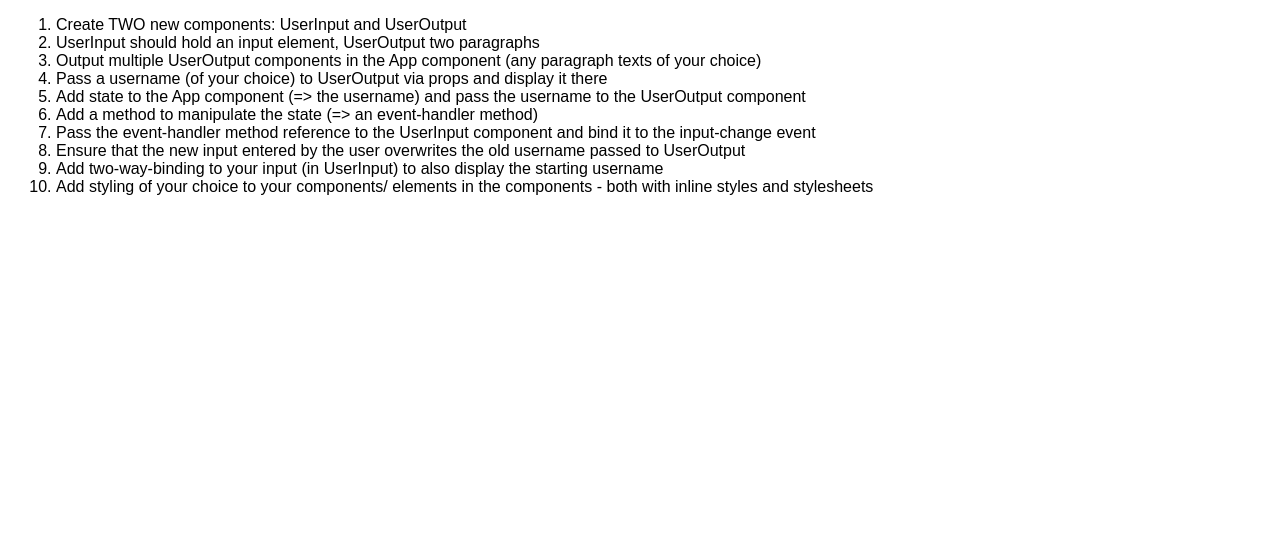
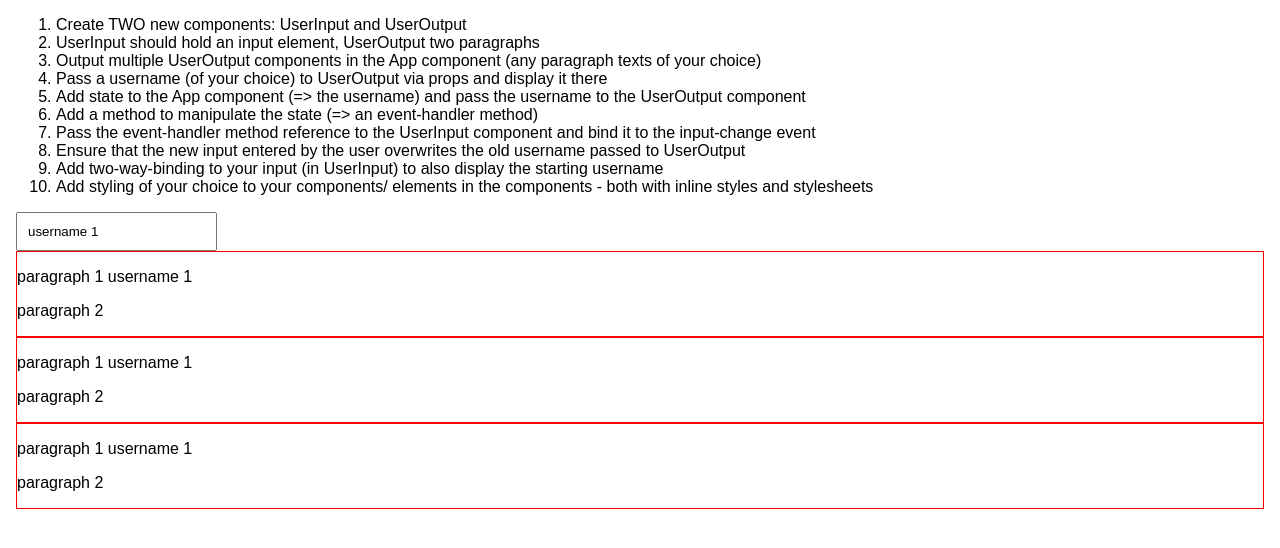
Before and after one commit to jrmahechad/react-udemy-couse, a React (Create React App) app: page / in a window 1280 px wide. Shown: the top 548 px of the page. Built offline with nearby package versions, Linux system fonts and the light colour scheme.

Commit message:
finish assigment

```diff
--- a/src/App.js
+++ b/src/App.js
@@ -1,22 +1,66 @@
 import React, { Component } from 'react';
 import './App.css';
+import UserOutput from './components/UserOutput';
+import UserInput from './components/UserInput';
 
 class App extends Component {
+  state = {
+    username: 'username 1'
+  };
+
+  handleInput = (event) => {
+    this.setState({
+      username: event.target.value
+    });
+  }
+
   render() {
     return (
       <div className="App">
         <ol>
           <li>Create TWO new components: UserInput and UserOutput</li>
-          <li>UserInput should hold an input element, UserOutput two paragraphs</li>
-          <li>Output multiple UserOutput components in the App component (any paragraph texts of your choice)</li>
-          <li>Pass a username (of your choice) to UserOutput via props and display it there</li>
-          <li>Add state to the App component (=> the username) and pass the username to the UserOutput component</li>
-          <li>Add a method to manipulate the state (=> an event-handler method)</li>
-          <li>Pass the event-handler method reference to the UserInput component and bind it to the input-change event</li>
-          <li>Ensure that the new input entered by the user overwrites the old username passed to UserOutput</li>
-          <li>Add two-way-binding to your input (in UserInput) to also display the starting username</li>
-          <li>Add styling of your choice to your components/ elements in the components - both with inline styles and stylesheets</li>
+          <li>
+            UserInput should hold an input element, UserOutput two paragraphs
+          </li>
+          <li>
+            Output multiple UserOutput components in the App component (any
+            paragraph texts of your choice)
+          </li>
+          <li>
+            Pass a username (of your choice) to UserOutput via props and display
+            it there
+          </li>
+          <li>
+            Add state to the App component (=> the username) and pass the
+            username to the UserOutput component
+          </li>
+          <li>
+            Add a method to manipulate the state (=> an event-handler method)
+          </li>
+          <li>
+            Pass the event-handler method reference to the UserInput component
+            and bind it to the input-change event
+          </li>
+          <li>
+            Ensure that the new input entered by the user overwrites the old
+            username passed to UserOutput
+          </li>
+          <li>
+            Add two-way-binding to your input (in UserInput) to also display the
+            starting username
+          </li>
+          <li>
+            Add styling of your choice to your components/ elements in the
+            components - both with inline styles and stylesheets
+          </li>
         </ol>
+
+        <div>
+          <UserInput eventHandler={this.handleInput} username={this.state.username} />
+          <UserOutput username={this.state.username} />
+          <UserOutput username={this.state.username} />
+          <UserOutput username={this.state.username} />
+        </div>
       </div>
     );
   }
--- /dev/null
+++ b/src/components/UserInput.css
@@ -0,0 +1,3 @@
+.user-input{
+  padding: 10px;
+}
--- /dev/null
+++ b/src/components/UserInput.js
@@ -0,0 +1,10 @@
+import React, { Component } from 'react';
+import './UserInput.css'
+
+class UserInput extends Component {
+  render() {
+    return <input  className="user-input" type="text" onChange={this.props.eventHandler} value={this.props.username}/>
+  }
+}
+
+export default UserInput;
--- /dev/null
+++ b/src/components/UserOutput.js
@@ -0,0 +1,18 @@
+import React, { Component } from 'react';
+
+const style = {
+  border: '1px solid red'
+}
+
+class UserOutput extends Component {
+  render() {
+    return (
+      <div style= {style}>
+        <p>paragraph 1 {this.props.username}</p>
+        <p>paragraph 2</p>
+      </div>
+    );
+  }
+}
+
+export default UserOutput;
```
